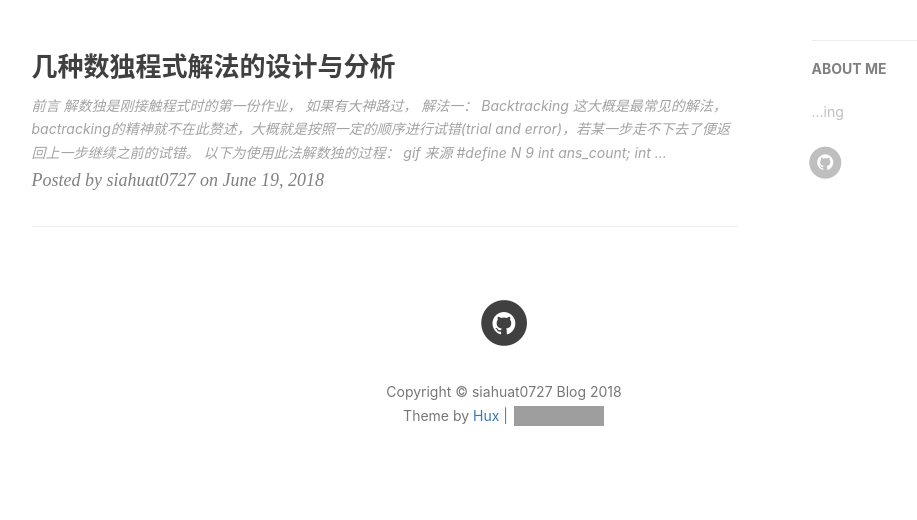
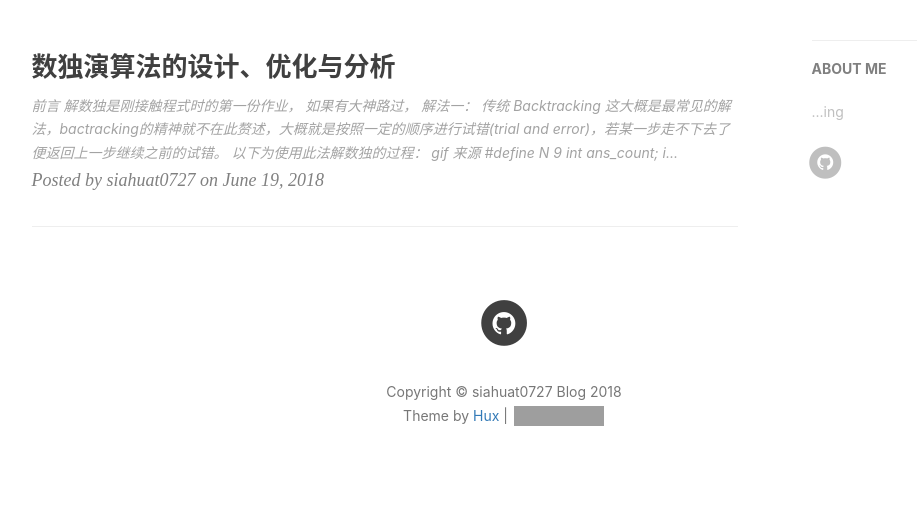
Before and after one commit to siahuat0727/siahuat0727.github.io, a Jekyll site: the page built from index.html, in a window 1280 px wide. Shown: the part 418-938 px from the top of the page, without its empty margins (136-1053 px from the left). Built offline with Jekyll 4.4.1, drawn with Linux system fonts in a browser that asks for light colours; nearby versions of some CDN libraries; the list of posts is cut into pages by our own code; comment, search, counter and statistics services are not loaded; some of the changed lines change nothing that is shown; grey boxes are pictures that could not be loaded.

Commit message:
update sudoku 6

````diff
--- a/_posts/2018-06-19-sudoku.markdown
+++ b/_posts/2018-06-19-sudoku.markdown
@@ -1,6 +1,6 @@
 ---
 layout: post
-title : "几种数独程式解法的设计与分析"
+title : "数独演算法的设计、优化与分析"
 author: "siahuat0727"
 tags:
     - sudoku
@@ -18,15 +18,13 @@
 解数独是刚接触程式时的第一份作业，
 如果有大神路过，
 
-## 解法一： Backtracking
+## 解法一： 传统 Backtracking
 
 这大概是最常见的解法，[bactracking](https://en.wikipedia.org/wiki/Backtracking)的精神就不在此赘述，大概就是按照一定的顺序进行[试错](https://zh.wikipedia.org/wiki/%E8%AF%95%E9%94%99)([trial and error](https://en.wikipedia.org/wiki/Trial_and_error))，若某一步走不下去了便返回上一步继续之前的试错。
 
 以下为使用此法解数独的过程： [gif 来源](https://en.wikipedia.org/wiki/Backtracking#/media/File:Sudoku_solved_by_bactracking.gif)
 
 ![](/img/in-post/sudoku/backtracking_sudoku.gif)
-
-
 
 ```c?line_numbers=true
 #define N 9
@@ -100,7 +98,7 @@
     return can_fill_row(r, n) && can_fill_col(c, n) && can_fill_box(r, c, n);
 }
 ```
-*`can_fill_row(r, n)`寻找第 `r` raw是否已存在数字`n`，以此类推。*
+*`can_fill_row(r, n)`寻找第 `r` row是否已存在数字`n`，以此类推。*
 *`box`表示数独中的宫 (小 3x3)。*
 *第 19 行`r_start = r/3 * 3`取得`r`所在之宫的 row 起始位置，`c_start` 同理。*
 
@@ -169,9 +167,9 @@
 }
 ```
 
-## 解法三： 初步拟人解法
+## 解法三： 初步拟人
 
-解法一、二虽然可行，但每一步都用猜的，具不确定性，而很多时候有些空白处就只能填一个数字。（是確定的）
+解法一、二虽然可行，但每一步都用猜的，具不确定性，而很多时候有些空白处就只能填一个数字。（是确定的）
 若每次都先填入这些已知正确的数字，就可以减少很多不必要的尝试。
 
 在较难的数独上，我们也会遇到瓶颈（每个空白处都有超过一个数字可填），这时可以选择一个空白处进行试错后，再重复本解法。(有一点点Backtracking的感觉)
@@ -182,7 +180,7 @@
 啰嗦几句，为什么要拿去影印呢？
 举个例子，当我们遇到瓶颈时，若先尝试在某一格填入数字 2，解一解发现无解（某空白处无法被填入任何数字），这表示刚刚猜的数字 2 是错误的，那么假设没有事先影印，就没办法恢复到之前的状态了。
 
-先以 code + pseudo code 的方式呈现：
+先以 pseudo code 的方式呈现：
 
 ```
 solve(Sudoku s)
@@ -196,9 +194,8 @@
     if (没空白处了) {
         输出解
     } else {
-        寻找第一个空白处
         for each 第一个空白处的可填数字 n:
-            s'  <--  s 填入 数字n
+            s'  <-  s 填入 数字n
             solve(s')
     }
 }
@@ -231,7 +228,7 @@
                         break;
                 }
             }
-            if (num_can_fill == 0)
+            if (num_can_fill == 0) // no solution
                 return;
             if (num_can_fill == 1) {
                 sudoku_fill(thiz, r, c, t);
@@ -284,13 +281,15 @@
                 return;
 ```
 
-## 解法四： 环保拟人解法
+## 解法四： 环保拟人
+
+每次遇到瓶颈都要复制一整个 Sudoku (9×9=**81 int** + 3×9×10=**270 bool**)，好像没必要？
 
 解法三中，影印的比喻是为了配合程式实作上的便利，我想实际上一般人不会这么做。通常大家是先用原子笔填入确定正确之数字，不确定的部分改用铅笔填写，发现错了就把用铅笔填的擦掉。（用铅笔之后又遇到瓶颈时就想象用更浅的铅笔来填）
 
 我们可以运用 [stack](http://www.cplusplus.com/reference/stack/stack/) 来保留每次开始尝试之后所填下的数字。
 
-这种做法实际上不会比较快（维护 stack 所需的时间成本较高），但就算一直遇到瓶颈也只会存在一份数独。
+这种做法实际上不会比较快（维护 stack 所需的时间成本较高），但好处是就算一直遇到瓶颈也只会存在一份数独。
 
 以下借用 C++ 的 stack 来完成
 
@@ -312,7 +311,7 @@
                         break;
                 }
             }
-            if (n_can_fill == 0)
+            if (n_can_fill == 0) // no solution
                 return;
             if (n_can_fill == 1) {
                 sudoku_fill(thiz, r, c, t);
@@ -360,22 +359,23 @@
 *可以发现第 40 行处不需要像 解法三 一样复制整个数独了*
 >原本想说这部分只写成一个 function（感觉比较完整？），但 `_sudoku_solve` 共有三个有可能 return 的地方(19、44、47行)，不知若要在 return 前把 stack 里记录的数字 `erase` 掉，是要利用 goto 好呢，还是像这样拆成两个 function 呢？又或是有其它解法呢？
 
-## 解法五： 进阶拟人解法
+## 解法五： 进阶拟人
 
-一个数字确定为某格子的解，除了该格子就只能填一个数字之外，还有其他情况，比如在某一**行**中，某个数字就只能填在该行某一空白处时，则该数字为该空白处之解。
-同理，以**列**和**宫**的角度也一样。
+只有某格只能填一个数字时才能确定该格的解吗？
+其实还有很多情况，比如在某一**行**中，某个数字就只能填在该行某一空白处时，则该数字为该空白处之解。
+同理，以**列**和**宫**的角度出发也一样。
 
-也就是说，我们除了以**格**的角度（某格是否只能填一个数字）来寻解之外，亦可以以**行**、**列**、**宫**的角度来观察。
+也就是说，我们除了以**格**的角度（某空白处是否只能填一个数字）来寻解之外，亦可以以**行**、**列**、**宫**的角度来观察。
 
 如下图所示，每个观察角度的求解能力（可得出之**解集合**）是不同的：
 
-![](https://i.imgur.com/6mJ0M6H.png)
+![](/img/in-post/sudoku/PowerOfRowColBoxCell.png)
 
-_图中 row 集合表示以 row 的角度来观察可得出之解集合_
-_如 * 位于可由 **cell** 或 **row**、不可由 **col** 或 **box** 观察得出之解集合_
+_图中 row 集合表示以 row 的角度来观察可得出解之空白处集合， col、box、cell 同理_
 _[Venn diagram](https://en.wikipedia.org/wiki/Venn_diagram) with [n = 4](https://en.wikipedia.org/wiki/File:Venn%27s_four_ellipse_construction.svg)_
+_[此图进一步解释](#解释)_
 
-用越多角度来观察越有机会降低试错的次数，但这也造成一定的 overhead，具体哪种解法比较快因数独难度而异。
+因此用越多角度来观察越有机会降低试错的次数，但这也造成一定的 overhead，具体哪种解法比较快因数独难度而异。
 
 解法五中，我们从行、列、宫、格四种角度寻解。新增三种角度寻找的过程与以格的角度（参考解法三）类似，于是写了 ~~乱乱的~~ macro。
 
@@ -480,8 +480,54 @@
 
 > 觉得这里为了 [DRY](https://en.wikipedia.org/wiki/Don%27t_repeat_yourself) 写得有点乱，尤其 box 角度需要在 for 里存两个资讯（其他三种只需要一个），用了 `extra_stmt`(11行) 和 `t2=c`(47行) 乱解，盼望有缘人来指点（（
 
-再次强调，上述四种角度，单用任何一种或是组合使用都可以在有限时间内求解简单数独。
+再次强调，上述四种观察角度，单用任何一种或是组合使用都可以在有限时间内求解简单数独。
 
-当然我们也可以很容易设计出有利于特定角度的数独，比如下图的数独在只有在有**行**的角度观察时可马上得知无解，反之则无法在可接受时间内得出结论。
+## 解法6： 优先试错
+
+遇到瓶颈时，针对哪个空白处进行试错最佳呢？
+答案大概很复杂，但我们可以用很简单的方式找到较佳的位置：**最少可填数的格子**
+原因是**平均**来说需要较少的试错就能找到该格子的解
+
+将 解法5 的最后部分替换为
+```c
+        int Min = N;
+        int r_min = 0, c_min = 0;
+        // find the empty cell with fewest possible answer
+        FOR_FOR_EACH_EMPTY_CELL(r, c, thiz) {
+            int num_can_fill = 0;
+            FOR_EACH_NUM(n) {
+                if (sudoku_can_fill(thiz, r, c, n)) {
+                    ++num_can_fill;
+                }
+            }
+            if (num_can_fill < Min) {
+                Min = num_can_fill;
+                r_min = r;
+                c_min = c;
+            }
+        }
+        // try to fill and solve it
+        FOR_EACH_NUM(n) {
+            if (sudoku_can_fill(thiz, r_min, c_min, n)) {
+                sudoku_fill(thiz, r_min, c_min, n);
+
+                // copy and solve
+                Sudoku sudoku_tmp;
+                memcpy(&sudoku_tmp, thiz, sizeof(Sudoku));
+                sudoku_solve(&sudoku_tmp);
+
+                sudoku_erase(thiz, r_min, c_min, n);
+            }
+        }
+```
 
 ## 效能分析
+
+
+
+## 解释
+
+![](/img/in-post/sudoku/PowerOfRowColBoxCell.png)
+
+
+_如 w 位于可由 **cell** 或 **row**、不可由 **col** 或 **box** 观察得出之解集合_
````
Also changed, not shown: 1 other file.
